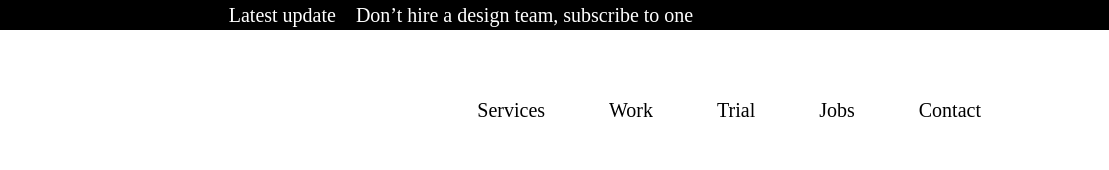
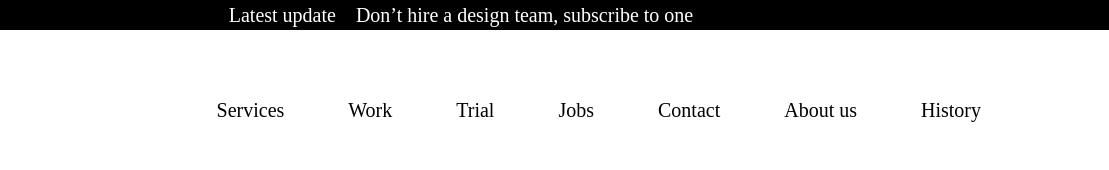
Before and after one commit to Bekmuratovgo/github-lesson-2, a plain HTML site: page index.html in a window 1280 px wide. Shown: the full height of the page, 171-1280 px from the left. Drawn offline with Linux system fonts and the light colour scheme.

Commit message:
added 2 pages

```diff
--- a/index.html
+++ b/index.html
@@ -36,6 +36,12 @@
                             <li>
                                 <a href="#">Contact</a>
                             </li>
+                            <li>
+                                <a href="#">About us</a>
+                            </li>
+                            <li>
+                                <a href="#">History</a>
+                            </li>
                         </ul>
                     </div>
                 </div>
```
